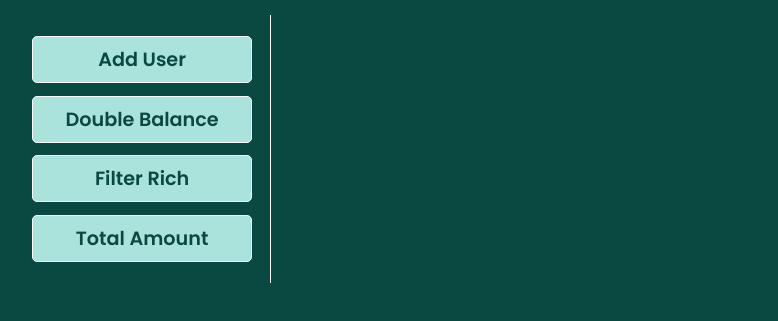
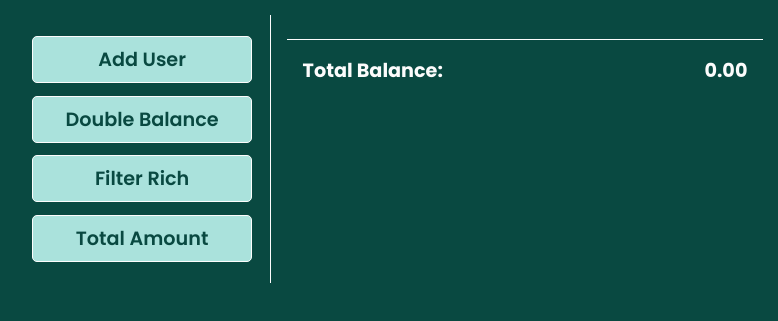
Before and after one commit to AshishRanjan2910/bank-app, a plain HTML site: page index.html in a window 1280 px wide. Both pictures are taken after a click on the button "Total Amount". Shown: the part 275-596 px from the top of the page, without its empty margins (243-1021 px from the left). Drawn offline with Linux system fonts and the light colour scheme; no server answers.

Commit message:
added  total - using - .reduce method(JS)

```diff
--- a/scripts/script.js
+++ b/scripts/script.js
@@ -66,9 +66,20 @@ const doubleBalance =function(){
 // Filter Rich
 
 const filterRich = function() {
-    data_box = data_box.filter((user) => user.balance>50000);
+    data_box = data_box.filter((user) => user.balance>75000);
     updateDOM();
 };
+
+// total amount
+
+const totalBalance = function(){
+    // reduce takes two params i.e. accumulator and user
+    const wealth = data_box.reduce((acc, user)=>(acc= acc+ user.balance), 0);
+
+    const wealthEl = document.createElement('div');
+    wealthEl.innerHTML = `<h3>Total Balance: <strong>${formatToCurrency(wealth)}</strong></h3>`;
+    main.appendChild(wealthEl);
+}
 
 // call random users
 
@@ -85,3 +96,5 @@ btnAddUser.addEventListener('click', getRandomUser);
 btnDouble.addEventListener('click', doubleBalance);
 
 btnFilter.addEventListener('click', filterRich);
+
+btnTotal.addEventListener('click', totalBalance);
--- a/styles/style.css
+++ b/styles/style.css
@@ -88,3 +88,13 @@ h2{
     font-size: 1.2rem;
     margin-bottom: 0.5rem;
 }
+
+h3 {
+    margin-top: 1rem;
+    padding: 1rem;
+    border-top: 1px solid var(--white-color);
+    display: flex;
+    justify-content: space-between;
+    font-size: 1.2rem;
+    margin-bottom: 0.5rem;
+}
```
